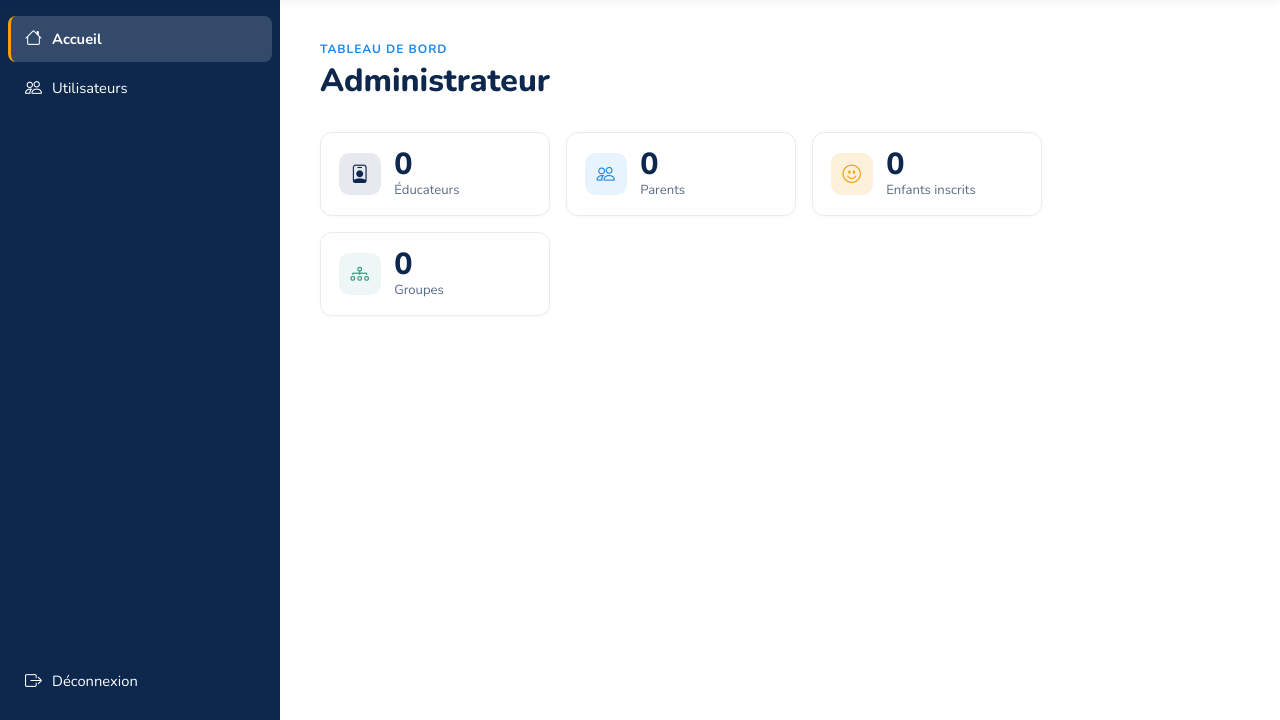
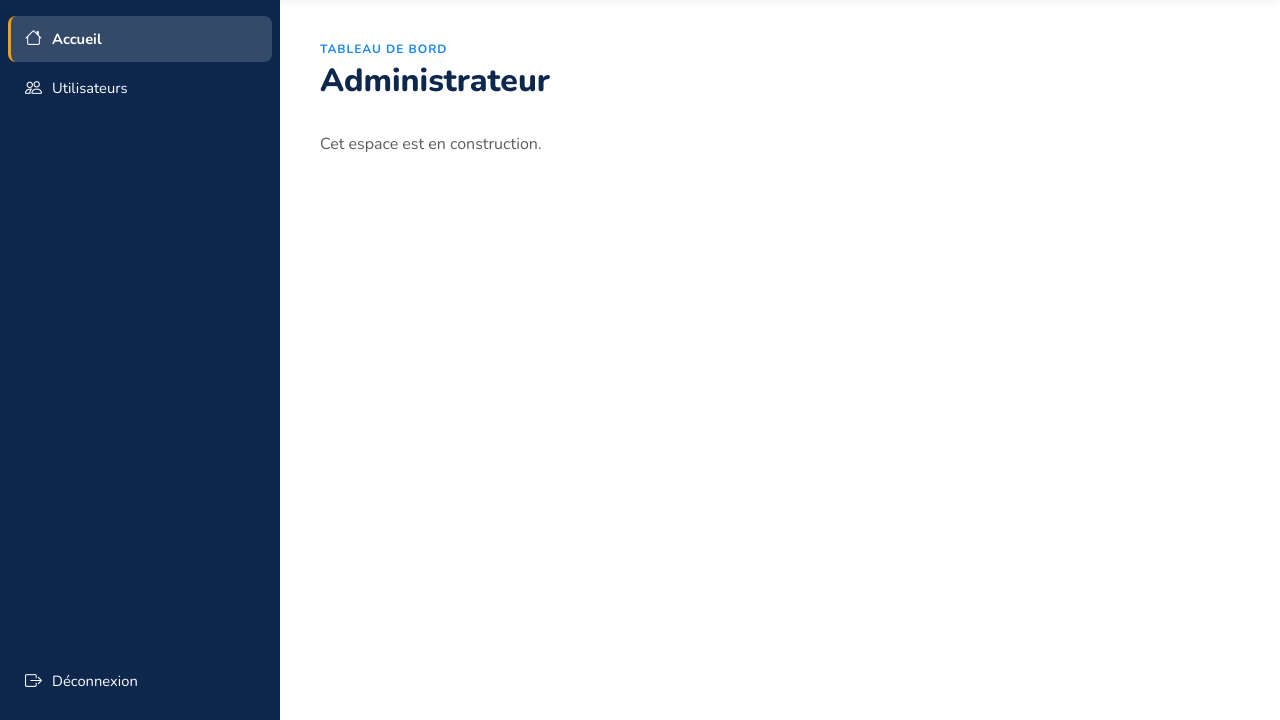
Before and after one commit to saiahhoussem/CarthageXManagement, a Django app: page /comptes/tableau-de-bord/administrateur/ in a window 1280 px wide. Shown: the part 87-807 px from the top of the page. Run offline with Django 5.2, Linux system fonts and the light colour scheme; the visitor is signed in with stand-in values (Sample User, id 1); data comes from the database, SQL or seed files in the repository; data that the repository does not hold is empty.

Commit message:
fix: Uniformiser les logos

```diff
--- a/templates/compte/connexion.html
+++ b/templates/compte/connexion.html
@@ -13,7 +13,7 @@
   <div class="conteneur-connexion">
     <div class="volet-formulaire">
       <div class="carte-connexion">
-        <img src="{% static 'img/logo-carthagekids.png' %}" alt="CarthageKids" class="logo-connexion mb-3">
+        <img src="{% static 'img/logo-navbar-carthagekids.png' %}" alt="CarthageKids" class="logo-connexion mb-3">
         <div class="barre-accent" aria-hidden="true"></div>
         <h1>Bienvenue</h1>
         <p class="sous-titre">Connectez-vous pour accéder à votre espace</p>
--- a/templates/compte/creer_compte.html
+++ b/templates/compte/creer_compte.html
@@ -18,7 +18,6 @@
       <div class="card-body p-4">
 
         <header class="text-center mb-4">
-          <img src="{% static 'img/logo-carthagekids.png' %}" alt="CarthageKids" class="logo-carthage mb-2">
           <h1>Créer un compte utilisateur</h1>
         </header>
 
--- a/templates/compte/tableau_bord.html
+++ b/templates/compte/tableau_bord.html
@@ -18,50 +18,8 @@
             <h1 class="ck-dashboard-titre">{{ titre }}</h1>
         </div>
 
-        {% if nb_educateurs is not None %}
-            <div class="ck-cartes-stats">
-                <div class="ck-carte-stat">
-                    <div class="ck-carte-stat-icone ck-carte-stat-icone--bleu-fonce">
-                        <i class="bi bi-person-badge"></i>
-                    </div>
-                    <div>
-                        <p class="ck-carte-stat-valeur">{{ nb_educateurs }}</p>
-                        <p class="ck-carte-stat-libelle">Éducateurs</p>
-                    </div>
-                </div>
-
-                <div class="ck-carte-stat">
-                    <div class="ck-carte-stat-icone ck-carte-stat-icone--bleu-clair">
-                        <i class="bi bi-people"></i>
-                    </div>
-                    <div>
-                        <p class="ck-carte-stat-valeur">{{ nb_parents }}</p>
-                        <p class="ck-carte-stat-libelle">Parents</p>
-                    </div>
-                </div>
-
-                <div class="ck-carte-stat">
-                    <div class="ck-carte-stat-icone ck-carte-stat-icone--orange">
-                        <i class="bi bi-emoji-smile"></i>
-                    </div>
-                    <div>
-                        <p class="ck-carte-stat-valeur">{{ nb_enfants }}</p>
-                        <p class="ck-carte-stat-libelle">Enfants inscrits</p>
-                    </div>
-                </div>
-
-                <div class="ck-carte-stat">
-                    <div class="ck-carte-stat-icone ck-carte-stat-icone--vert">
-                        <i class="bi bi-diagram-3"></i>
-                    </div>
-                    <div>
-                        <p class="ck-carte-stat-valeur">{{ nb_groupes }}</p>
-                        <p class="ck-carte-stat-libelle">Groupes</p>
-                    </div>
-                </div>
-            </div>
-        {% else %}
+        <div>
             <p class="text-muted">Cet espace est en construction.</p>
-        {% endif %}
+        </div>
     </main>
 {% endblock %}
```
Also changed, not shown: static/enfants/fiche_enfant.css (line endings or trailing spaces).
